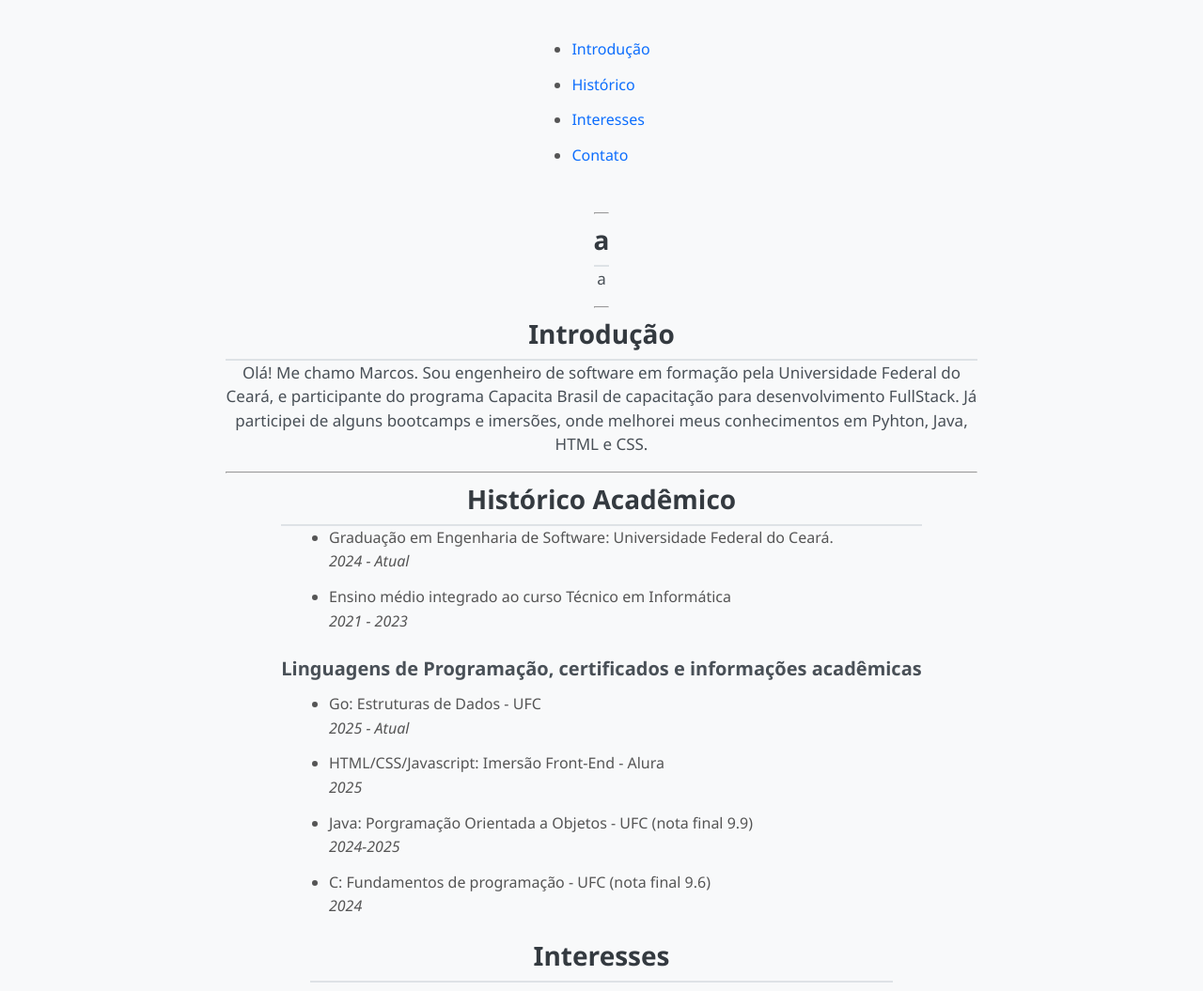
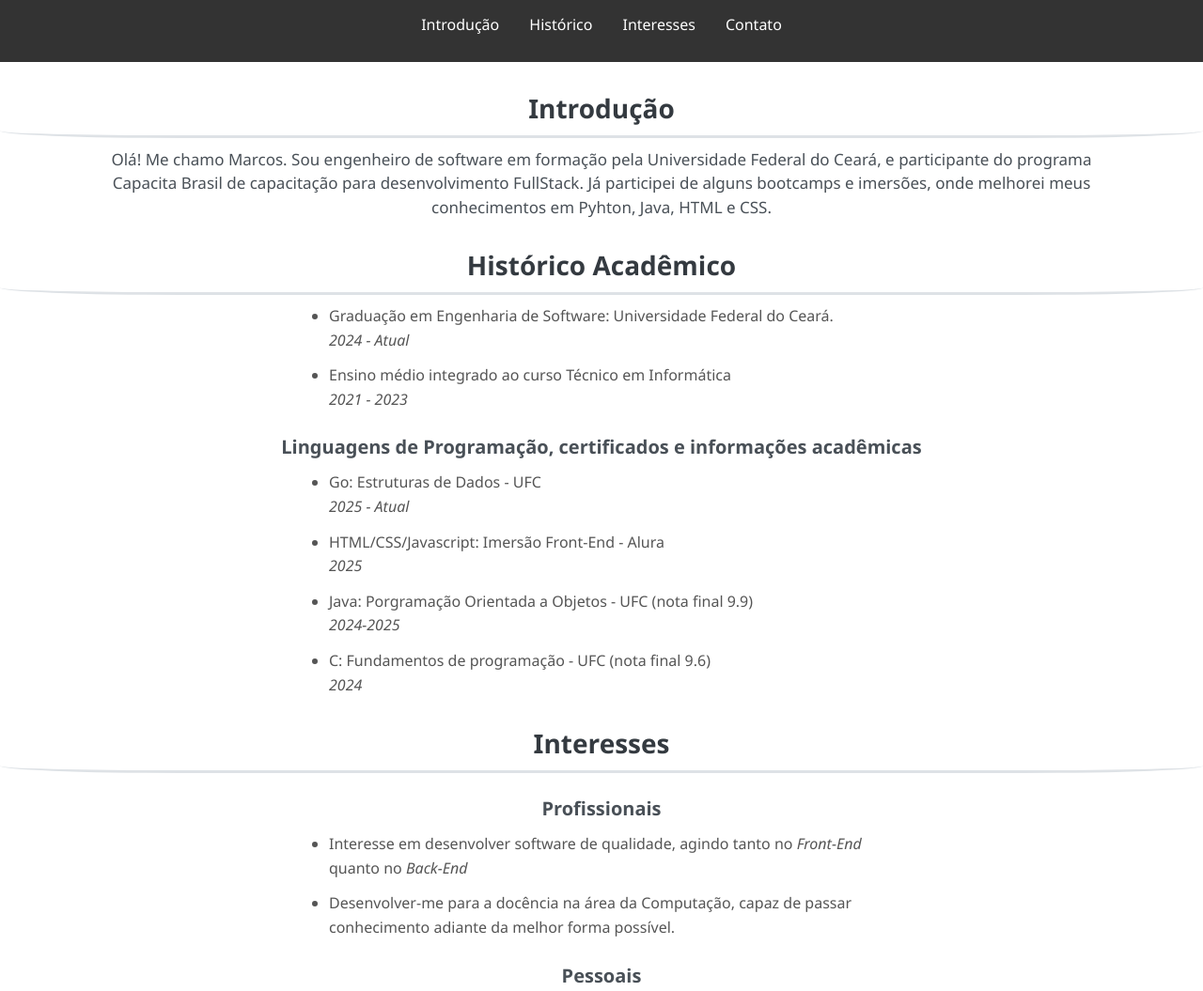
Before and after one commit to alvesmaarcos/FullStack-IAtlantico, a plain HTML site: page projetofinal/index.html in a window 1280 px wide. Shown: the top 1055 px of the page at 94% size. Drawn offline with Linux system fonts and the light colour scheme.

Commit message:
applying header upgrades

```diff
--- a/projetofinal/index.html
+++ b/projetofinal/index.html
@@ -7,6 +7,7 @@
     <title>Meu Portfólio</title>
 </head>
 <body>
+    <section id="cabecalho">
         <header>
             <nav>
                 <ul>
@@ -25,17 +26,14 @@
                 </ul>
             </nav>
         </header>
-    <section>
-        <hr>
-        <h1>a</h1>
-        <p>a</p>
-        <hr>
     </section>
+
+
     <section id="introducao">
         <h1>Introdução</h1>
         <p>Olá! Me chamo Marcos. Sou engenheiro de software em formação pela Universidade Federal do Ceará, e participante do programa Capacita Brasil de capacitação para desenvolvimento FullStack. Já participei de alguns bootcamps e imersões, onde melhorei meus conhecimentos em Pyhton, Java, HTML e CSS.</p>
-        <hr>
     </section>
+
     <section id="historico">
         <h1>Histórico Acadêmico</h1>
         <ul>
@@ -63,6 +61,7 @@
             </li>
         </ul>
     </section>
+
     <section id="interesses">
         <h1>Interesses</h1>
         <h4>Profissionais</h4>
@@ -82,6 +81,7 @@
             </li>
         </ul>
     </section>
+
     <section id="contato">
         <h1>Contato</h1>
         <p>Conecte-se comigo!</p>
--- a/projetofinal/style.css
+++ b/projetofinal/style.css
@@ -3,28 +3,52 @@ body, h1, p {
     padding: 0;
     font-family: 'Segoe UI', Tahoma, Geneva, Verdana, sans-serif;
 }
+#cabecalho {
+    width: 100%;
+}
+#cabecalho ul {
+    display: flex;
+    justify-content: center;
+    background-color: #333;
+    list-style: none;
+    max-width: none;
+    margin: 0;
+    padding: 0;
+}
 
-body {
-    background-color: #f8f9fa;
-    display: flex;
-    flex-direction: column;
-    align-items: center;
-    padding: 40px 20px;
-    color: #212529;
+#cabecalho li {
+    text-align: center;
+}
+
+#cabecalho li a {
+    display: block;
+    color: white;
+    padding: 14px 16px;
+    text-decoration: none;
+}
+
+#cabecalho li a:hover {
+    background-color: #111;
+    transition: color, 0.8s;
 }
 
 h1 {
     font-size: 28px;
     color: #343a40;
     text-align: center;
-    margin-bottom: 0px;
-    border-bottom: 2px solid #dee2e6;
-    padding-bottom: 8px;
+    margin-top: 30px;
+    margin-bottom: 10px;
+    border-bottom: 3px solid #dee2e6;
+    border-bottom-left-radius: 15%;
+    border-bottom-right-radius: 15%;
+    padding-bottom: 10px;
 }
 
 h4 {
     font-size: 20px;
     color: #495057;
+    text-align: center;
+    margin: 0 auto;
     margin-top: 24px;
     margin-bottom: 12px;
 }
@@ -33,7 +57,8 @@ p {
     font-size: 17px;
     color: #495057;
     text-align: center;
-    max-width: 800px;
+    margin: 0 auto;
+    max-width: 1100px;
     margin-bottom: 16px;
     line-height: 1.5;
 }
@@ -63,10 +88,3 @@ a:hover {
     color: #0a58ca;
     text-decoration: underline;
 }
-
-header {
-    display: block;
-    text-align: center;
-    margin-bottom: 20px;
-
-}
```
Lines whose indentation alone changed are shown as unchanged.
